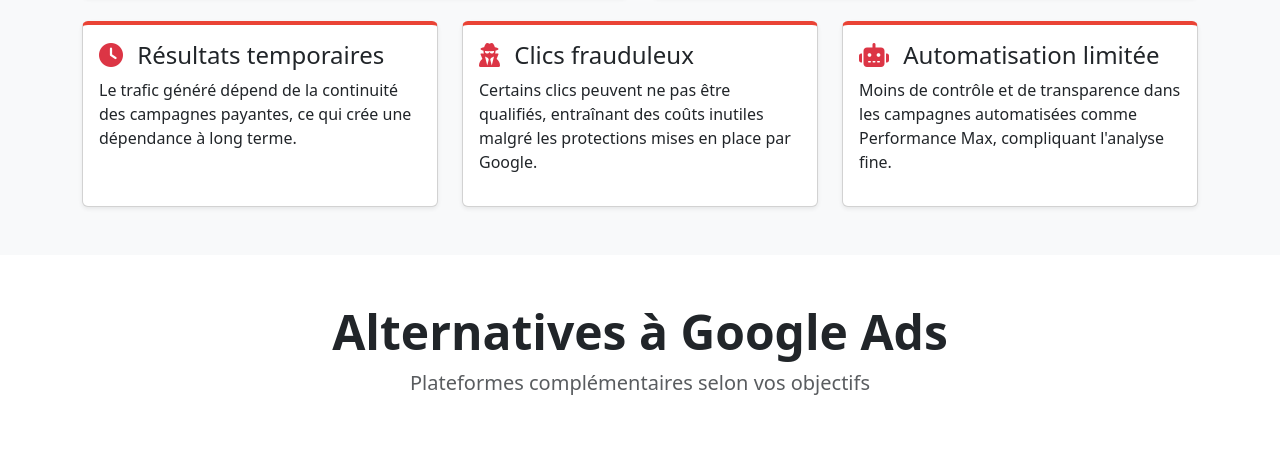
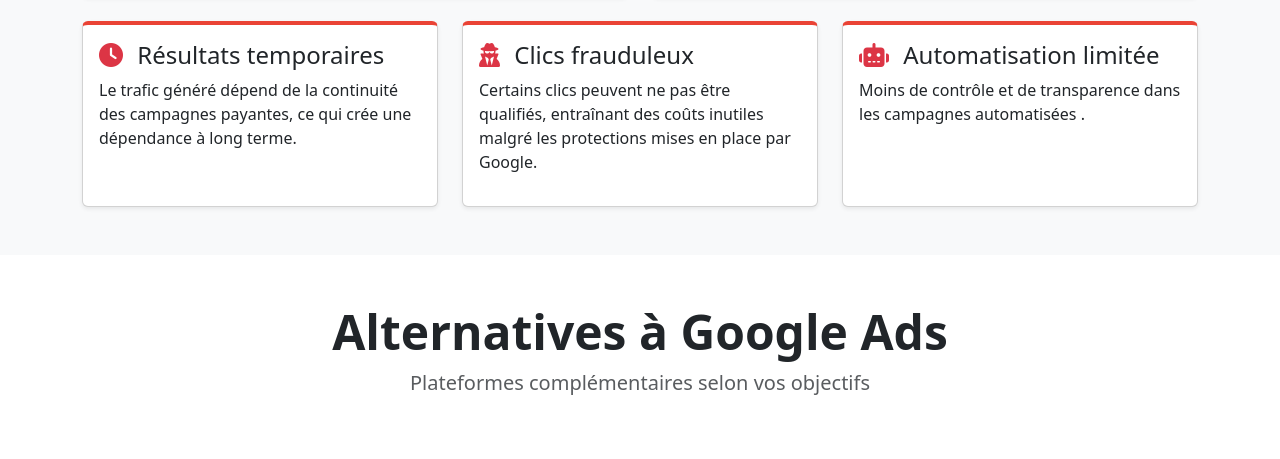
Before and after one commit to CodeurIvoirien225/Veille-technologique-Google-Ads-2025-Groupe-B, a plain HTML site: page index.html in a window 1280 px wide. Shown: the part 2918-3377 px from the top of the page. Drawn offline with nearby package versions, Linux system fonts and the light colour scheme.

Commit message:
premier commit

```diff
--- a/index.html
+++ b/index.html
@@ -368,7 +368,7 @@
                     <div class="card disadvantage-card h-100 shadow-sm">
                         <div class="card-body">
                             <h4><i class="fas fa-robot text-danger me-2"></i> Automatisation limitée</h4>
-                            <p>Moins de contrôle et de transparence dans les campagnes automatisées comme Performance Max, compliquant l'analyse fine.</p>
+                            <p>Moins de contrôle et de transparence dans les campagnes automatisées .</p>
                         </div>
                     </div>
                 </div>
```
